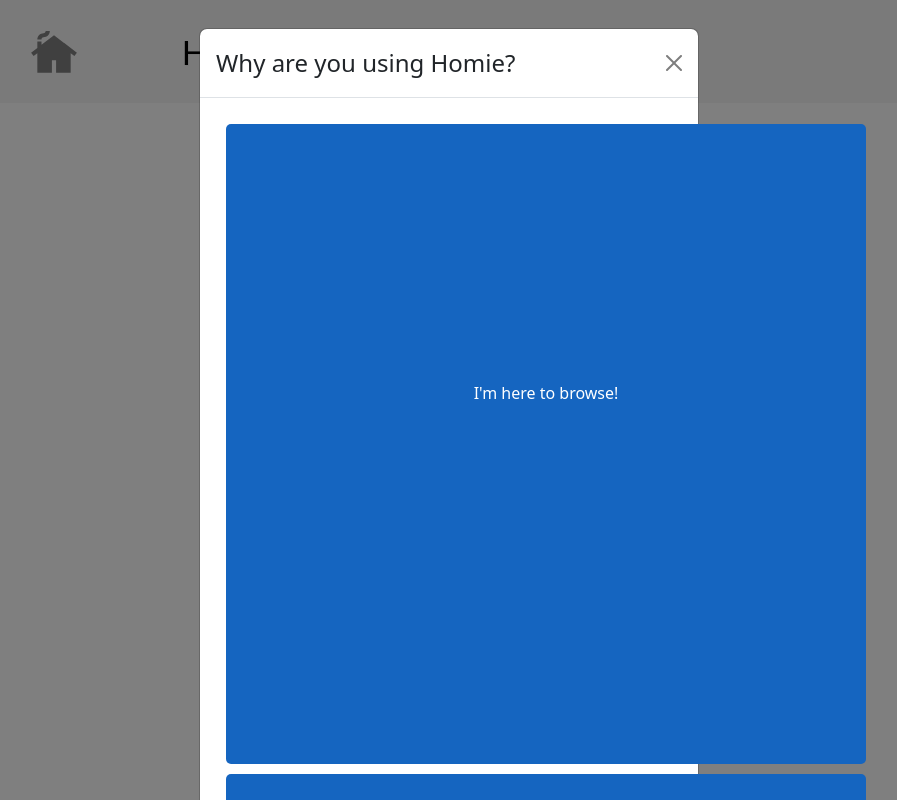
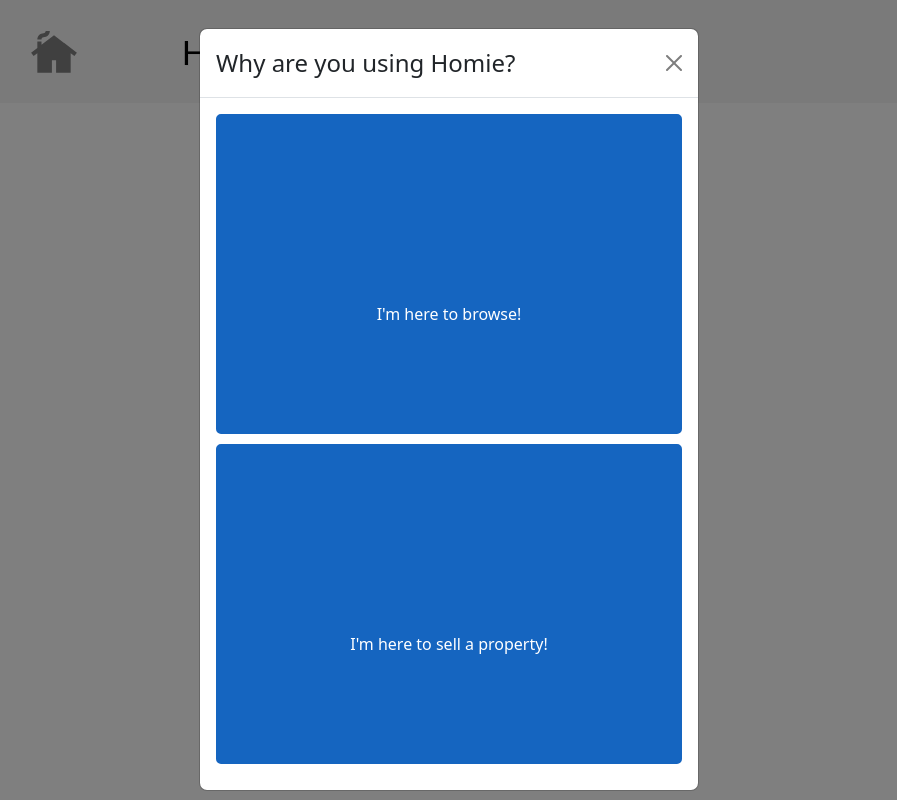
Before and after one commit to agiledev-students-spring2023/final-project-awesome-united, a React (Create React App) app in the folder front-end/: page / in a window 1280 px wide. Both pictures are taken after a click on the element "Register an Account". Shown: the whole page, without its empty margins (191-1088 px from the left). Built offline with nearby package versions, Linux system fonts and the light colour scheme.

Commit message:
embedded account creation into login page modal

```diff
--- a/front-end/src/pages/CreateAccount/CreateAccount.js
+++ b/front-end/src/pages/CreateAccount/CreateAccount.js
@@ -44,7 +44,7 @@ function CreateAccount(props) {
   console.log(props);
   return (
     <div>
-      <DiscoverHeader />
+      {/* <DiscoverHeader /> */}
       <form className="createForm" onSubmit={handleSubmit(onSubmit)}>
         <div class="formContainer">
           <Typography variant="h6" className="headerText">
--- a/front-end/src/pages/NewAccountSelection/NewAccountSelection.css
+++ b/front-end/src/pages/NewAccountSelection/NewAccountSelection.css
@@ -1,15 +1,17 @@
 .option{
   color: white;
   background-color: #1565C0;
+  border: 2px solid #1565C0;
   border-radius: 5px;
   box-shadow: 5px;
   display: table;
 
-  width: 80vmin;
-  height: 80vmin;
+  width: 100%;
+  height: 40vh;
+  overflow-y: scroll;
 
   padding: 5px;
-  margin: 10px;
+  margin-bottom: 10px;
   text-align: center;
 }
 
@@ -17,18 +19,37 @@
   margin-top: 40%;
 }
 
-.option.focused{
-  width: 100%;
-  height: 90vh;
+.focused .title{
+  margin-top: 5px;
+  transition: all 0.5s;
+}
+
+.focused{
+  height: 85vh;
   margin-left: 0;
+  background-color: white;
+  color: black;
   transition: all 0.5s;
 }
 
 #selling.focused{
-  transform: translate(0px, -90vmin);
-  transition: transform 0.5s;
+  transform: translate(0px, -43vh);
+  height: 85vh;
+  transition-property: transform, height;
+  transition-duration: 0.5s, 0.5s;
+  transition-delay: 0s, 0.5s;
 }
 
-.focused + .option{
-  display: none;
+.hidden{
+  opacity: 0;
+  transition: all 0.5s;
 }
+
+.AccountCreation{
+  opacity: 0;
+}
+
+.focused > .title > .AccountCreation{
+  opacity: 1;
+  transition: all 0.5s;
+}
--- a/front-end/src/pages/NewAccountSelection/NewAccountSelection.js
+++ b/front-end/src/pages/NewAccountSelection/NewAccountSelection.js
@@ -5,6 +5,7 @@ import { Typography } from "@mui/material";
 import React, { useState, useEffect } from 'react';
 import Button from 'react-bootstrap/Button';
 import Modal from 'react-bootstrap/Modal';
+import CreateAccount from "../CreateAccount/CreateAccount";
 
 function NewAccountSelection() {
   const [show, setShow] = useState(false);
@@ -41,15 +42,17 @@ function NewAccountSelection() {
         <Modal.Header closeButton>
           <Modal.Title>Why are you using Homie?</Modal.Title>
         </Modal.Header>
-        <Modal.Body>
-          <div onClick={focusBuying} id="buying" className={"option "+(buying ? "focused" : "")}>
+        <Modal.Body className="ModalBody">
+          <div onClick={focusBuying} id="buying" className={"option "+(buying ? "focused" : " ") + (selling ? "hidden" : "")}>
             <div className="title">
               I'm here to browse!
+              {(buying ? <div className="AccountCreation"><CreateAccount/></div> : "")}
             </div>
           </div>
-          <div onClick={focusSelling} id="selling" className={"option "+(selling ? "focused" : "")}>
+          <div onClick={focusSelling} id="selling" className={"option "+(selling ? "focused" : " ") + (buying ? "hidden" : "")}>
             <div className="title">
               I'm here to sell a property!
+              {(selling ? <div className="AccountCreation"><CreateAccount/></div> : "")}
             </div>
           </div>
         </Modal.Body>
```
